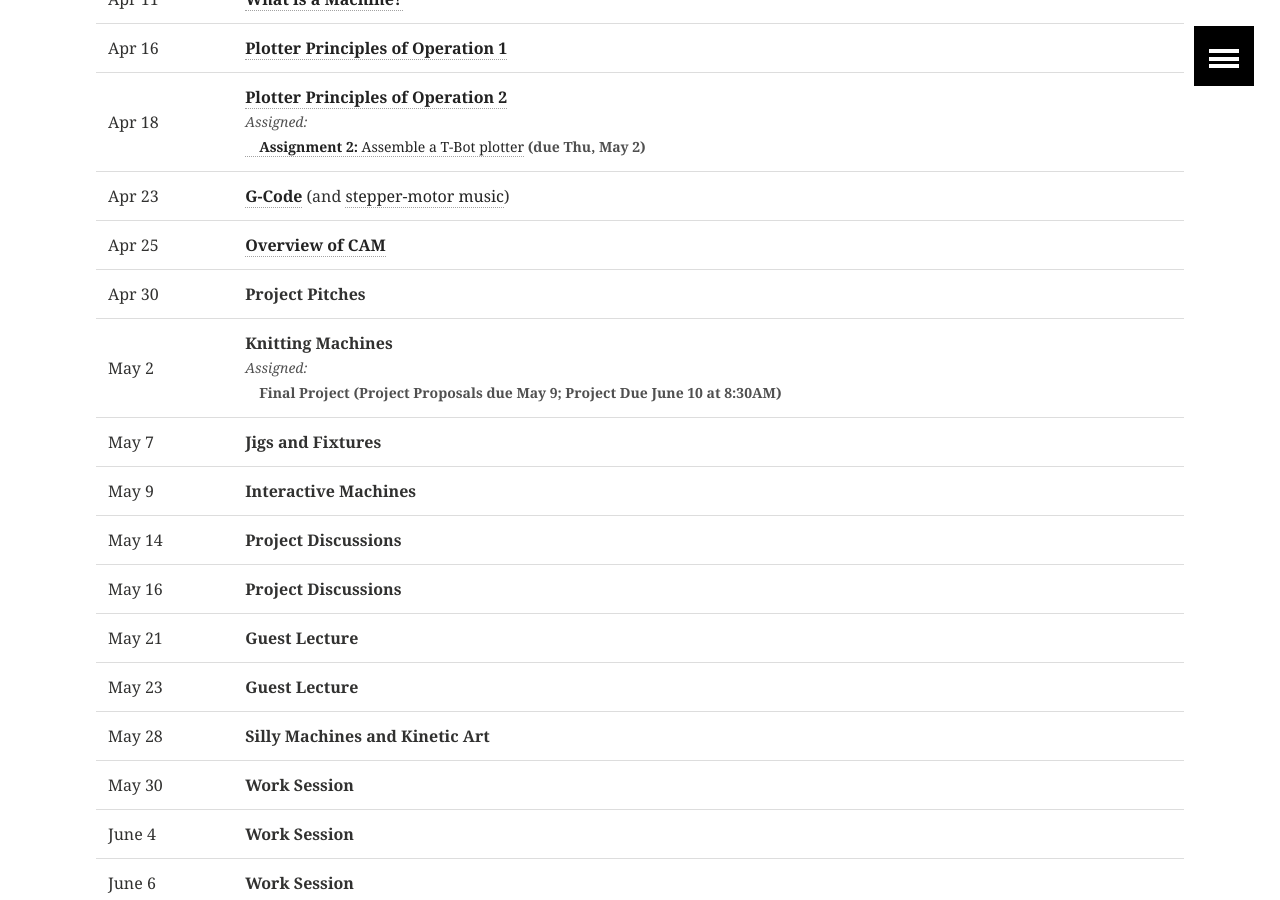
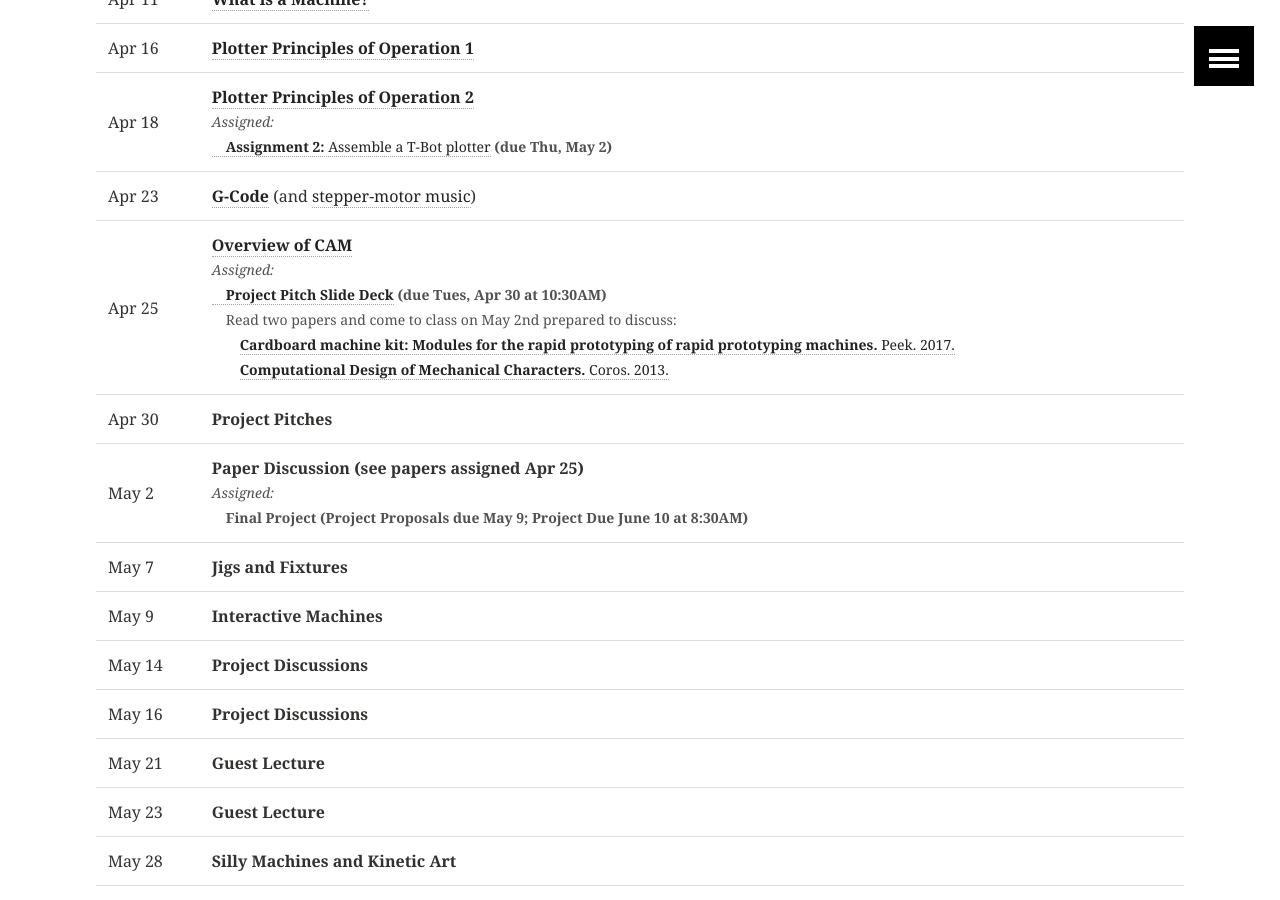
Before and after one commit to cs448m/cs448m.github.io, a Jekyll site: the page built from index.md, in a window 1280 px wide and 900 px high, scrolled down 1136 px. Built offline with Jekyll 4.4.1, drawn with Linux system fonts in a browser that asks for light colours.

Commit message:
updating schedule + links

```diff
--- a/index.md
+++ b/index.md
@@ -40,9 +40,14 @@ For more detailed course logistics and policies, see the [course info](/course_i
     			<br><a href="/assignments/tbot/"> &emsp;<b>Assignment 2:</b> Assemble a T-Bot plotter</a> <b>(due Thu, May 2)</b>
     	</span></td></tr>
     <tr><td>Apr 23</td><td><a href="/lectures/gcode/gcode.pdf"><b>G-Code</b></a> (and <a href="/lectures/gcode/stepperMusic">stepper-motor music</a>)</td></tr>
-    <tr><td>Apr 25</td><td><a href="/lectures/cam/CAM.pdf"><b>Overview of CAM</b></a></td></tr>
+    <tr><td>Apr 25</td><td><a href="/lectures/cam/CAM.pdf"><b>Overview of CAM</b></a><br><span class="assigned"><i>Assigned:</i>
+                <br><a href="https://docs.google.com/presentation/d/1dyCj_XGGGUmob6edjqQaQ8sGndR2pEPoxe_Kx8850fg/edit#slide=id.p"> &emsp;<b>Project Pitch Slide Deck</b></a> <b>(due Tues, Apr 30 at 10:30AM)</b>
+                <br>&emsp;Read two papers and come to class on May 2nd prepared to discuss:
+                <br>&emsp;&emsp;<a href="http://cba.mit.edu/docs/papers/17.05.peek.pdf"><b>Cardboard machine kit: Modules for the rapid prototyping of rapid prototyping machines.</b> Peek. 2017.</a>
+                <br>&emsp;&emsp;<a href="http://crl.ethz.ch/papers/CDMC_final.pdf"><b>Computational Design of Mechanical Characters.</b> Coros. 2013.</a>
+        </span></td></tr>
     <tr><td>Apr 30</td><td><b>Project Pitches</b></td></tr>
-    <tr><td>May 2</td><td><b>Knitting Machines</b>
+    <tr><td>May 2</td><td><b>Paper Discussion (see papers assigned Apr 25) </b>
     	<br><span class="assigned"><i>Assigned:</i>
     			<br>&emsp;<b>Final Project (Project Proposals due May 9; Project Due June 10 at 8:30AM)</b>
     	</span></td></tr>
```
